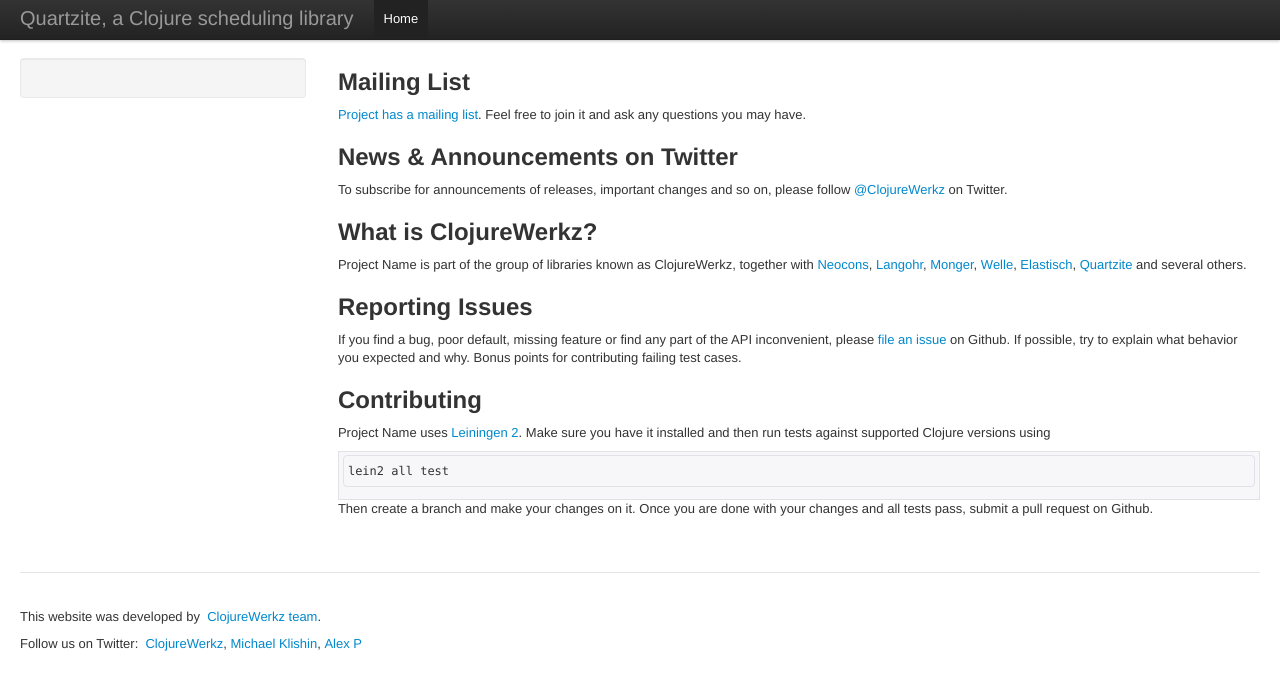
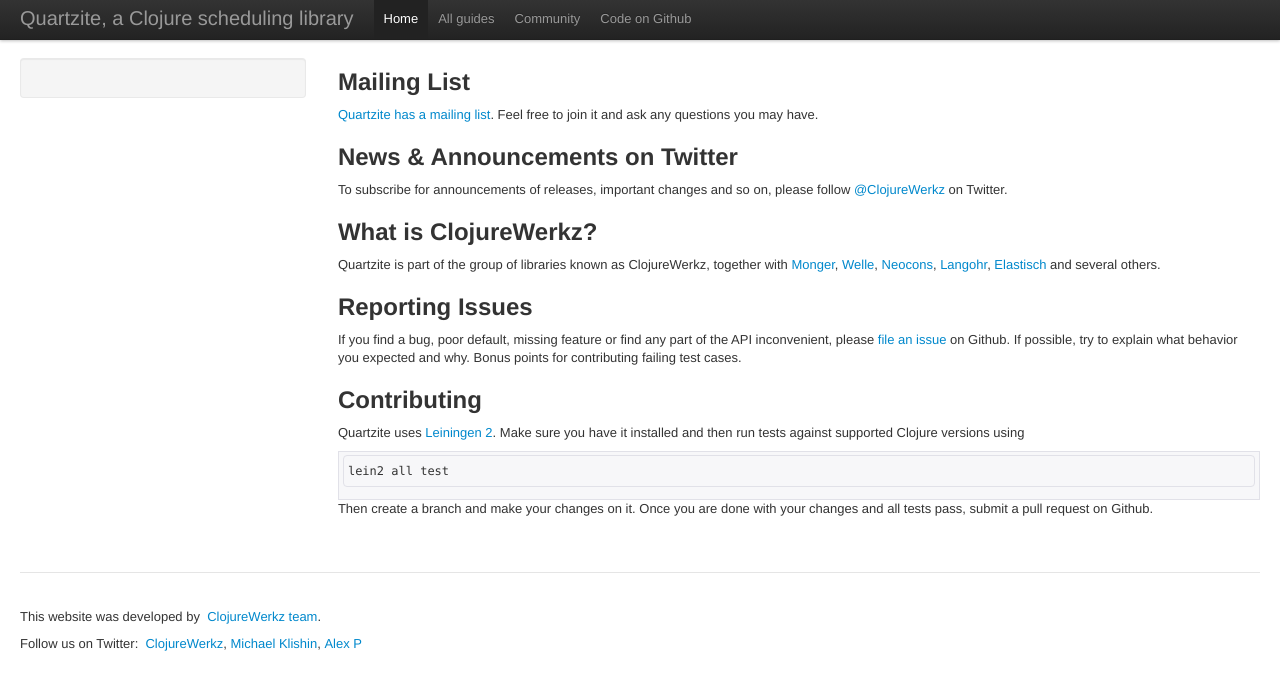
Before and after one commit to clojurewerkz/quartzite.docs, a Jekyll site: the page built from articles/community.md, in a window 1280 px wide. Shown: the top 690 px of the page. Built offline with Jekyll 4.4.1, drawn with Linux system fonts in a browser that asks for light colours; some web fonts are replaced.

Commit message:
Minor fixes all over the place

```diff
--- a/_layouts/article.html
+++ b/_layouts/article.html
@@ -27,6 +27,15 @@
               <li class='active'>
                 <a href='/'>Home</a>
               </li>
+              <li>
+                <a href="/articles/guides.html">All guides</a>
+              </li>
+              <li>
+                <a href='/articles/community.html'>Community</a>
+              </li>
+              <li>
+                <a href='https://github.com/michaelklishin/quartzite'>Code on Github</a>
+              </li>
             </ul>
           </div>
         </div>
--- a/_layouts/default.html
+++ b/_layouts/default.html
@@ -35,7 +35,7 @@
                 <a href='/articles/community.html'>Community</a>
               </li>
               <li>
-                <a href='https://github.com/clojurewerkz'>Code on Github</a>
+                <a href='https://github.com/michaelklishin/quartzite'>Code on Github</a>
               </li>
             </ul>
           </div>
--- a/articles/community.md
+++ b/articles/community.md
@@ -1,11 +1,11 @@
 ---
-title: "Project Name: Community"
+title: "Quartzite: Community"
 layout: article
 ---
 
 ## Mailing List
 
-[Project has a mailing list](). Feel free to join it and ask any questions you may have.
+[Quartzite has a mailing list](https://groups.google.com/forum/#!forum/clojure-quartz). Feel free to join it and ask any questions you may have.
 
 
 ## News & Announcements on Twitter
@@ -15,8 +15,8 @@
 
 ## What is ClojureWerkz?
 
-Project Name is part of the group of libraries known as ClojureWerkz, together with
-[Neocons](https://github.com/michaelklishin/neocons), [Langohr](https://github.com/michaelklishin/langohr), [Monger](https://github.com/michaelklishin/monger), [Welle](https://github.com/michaelklishin/welle), [Elastisch](https://github.com/clojurewerkz/elastisch), [Quartzite](https://github.com/michaelklishin/quartzite) and several others.
+Quartzite is part of the group of libraries known as ClojureWerkz, together with
+[Monger](http://clojuremongodb.info), [Welle](http://clojureriak.info), [Neocons](https://github.com/michaelklishin/neocons), [Langohr](https://github.com/michaelklishin/langohr), [Elastisch](https://github.com/clojurewerkz/elastisch) and several others.
 
 
 ## Reporting Issues
@@ -27,7 +27,7 @@
 
 ## Contributing
 
-Project Name uses [Leiningen 2](https://github.com/technomancy/leiningen/blob/master/doc/TUTORIAL.md). Make sure you have it installed and then run tests against
+Quartzite uses [Leiningen 2](https://github.com/technomancy/leiningen/blob/master/doc/TUTORIAL.md). Make sure you have it installed and then run tests against
 supported Clojure versions using
 
     lein2 all test
```
